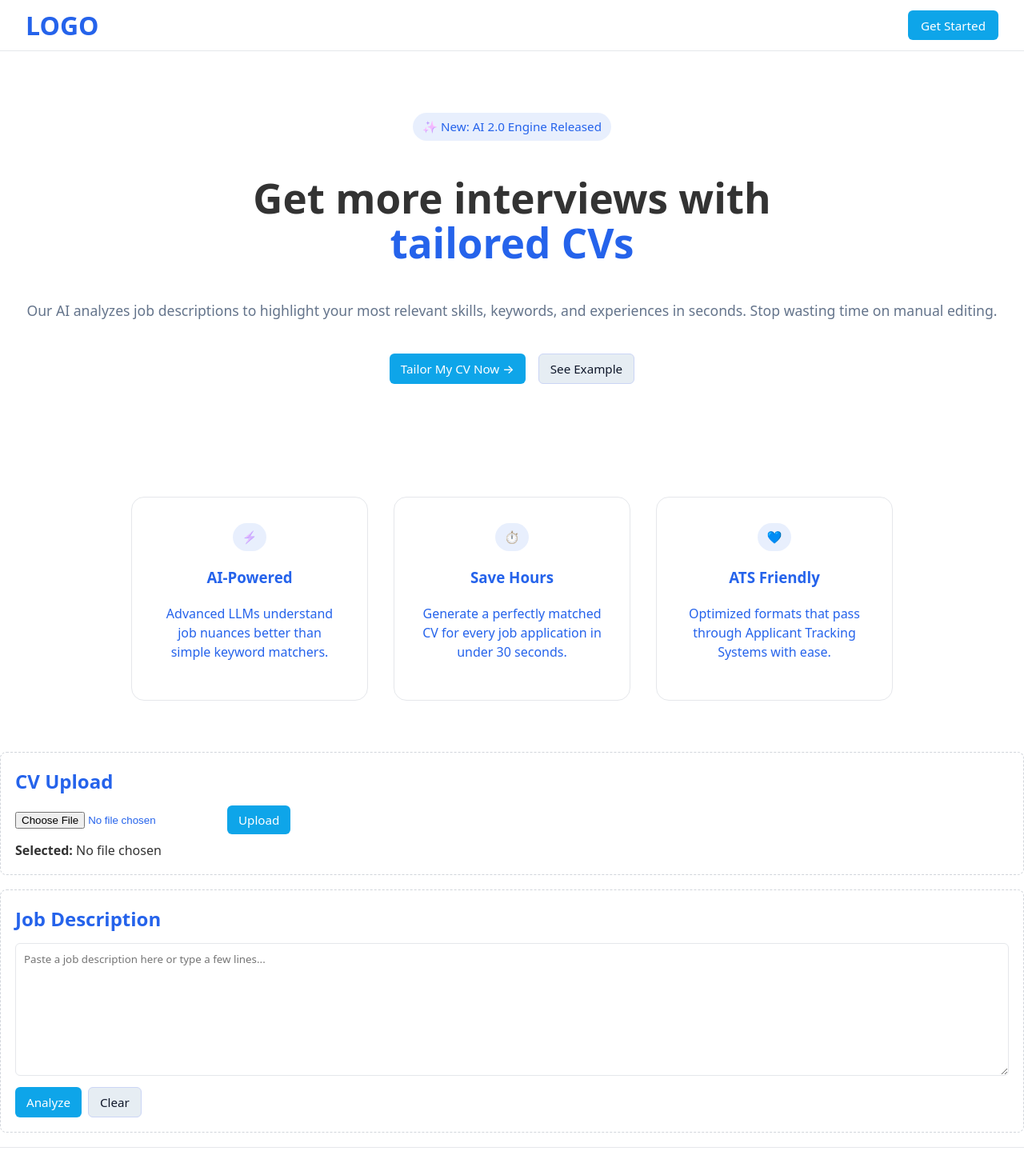
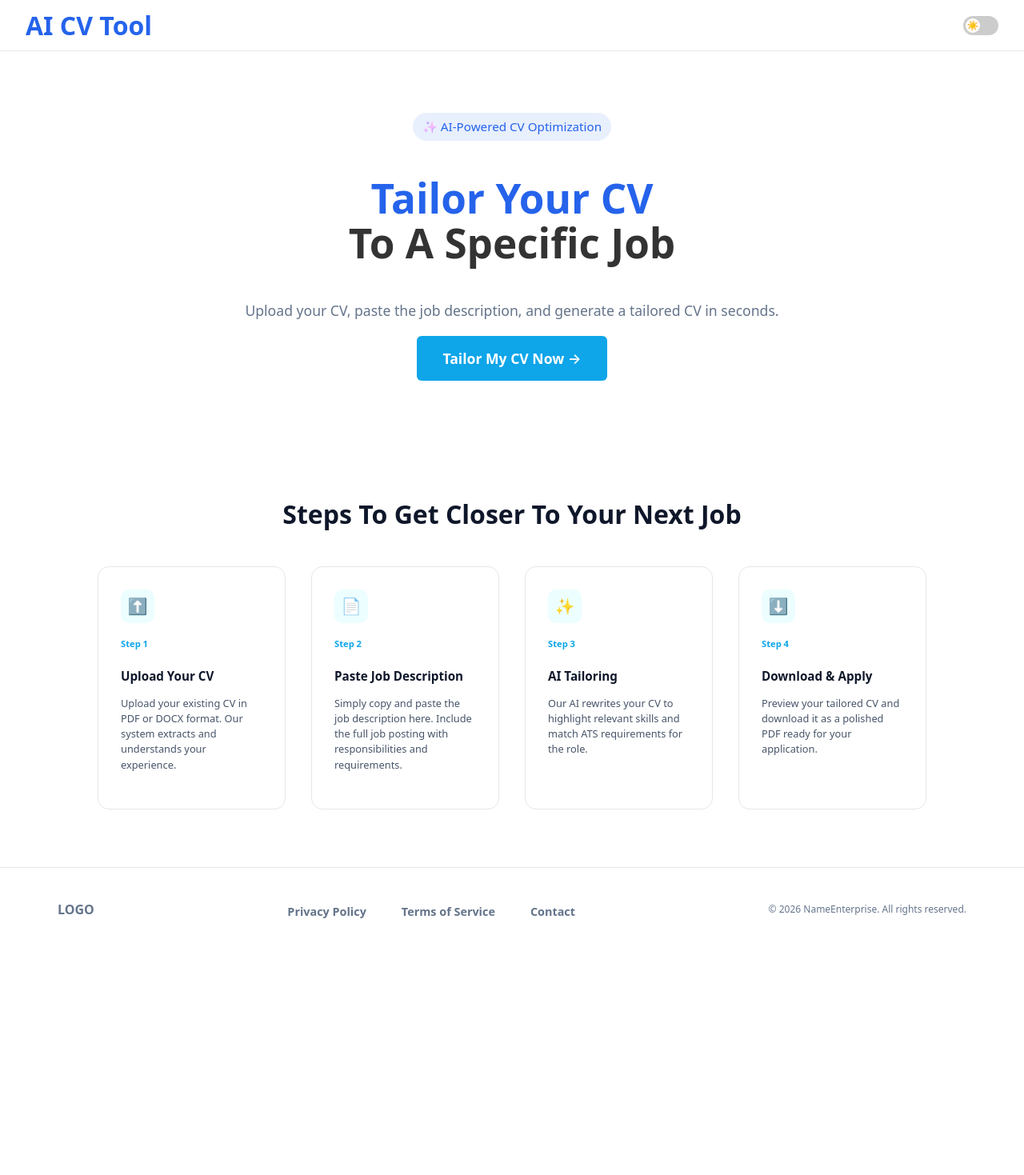
Before and after one commit to kam3ren/Ai-CV-tailoring-tool, a React (Vite) app in the folder ai-cv-frontend/: page /upload in a window 1280 px wide. Shown: the top 1469 px of the page at 80% size. After the commit the page ends 1190 px from the top, so only its background shows below. Built offline with nearby package versions, Linux system fonts and the light colour scheme.

Commit message:
Redesigned landing page, added dark mode, made footer and navbar universal components, removed job description and cv upload from landing page

```diff
--- /dev/null
+++ b/ai-cv-frontend/src/components/Footer.jsx
@@ -0,0 +1,16 @@
+import React from 'react';
+import './components.css';
+
+export default function Footer() {
+    return (
+        <footer className="footer">
+            <div>LOGO</div>
+            <div className="footer-links">
+                <a href="#">Privacy Policy</a>
+                <a href="#">Terms of Service</a>
+                <a href="#">Contact</a>
+            </div>
+            <div className="copyright">© 2026 NameEnterprise. All rights reserved.</div>
+        </footer>
+    );
+}
--- /dev/null
+++ b/ai-cv-frontend/src/components/Navbar.jsx
@@ -0,0 +1,32 @@
+import React, { useState, useEffect } from 'react';
+import './components.css';
+
+export default function Navbar() {
+    const [isDarkMode, setIsDarkMode] = useState(() => {
+        return localStorage.getItem('theme') === 'dark';
+    });
+
+    useEffect(() => {
+        if (isDarkMode) {
+            document.body.classList.add('dark-mode');
+            localStorage.setItem('theme', 'dark');
+        } else {
+            document.body.classList.remove('dark-mode');
+            localStorage.setItem('theme', 'light');
+        }
+    }, [isDarkMode]);
+
+    return (
+        <nav className="navbar">
+            <div className="nav-left">AI CV Tool</div>
+            <div className="nav-right">
+
+                <label className="switch" aria-label="Toggle Dark Mode">
+                    <input type="checkbox" checked={isDarkMode} onChange={() => setIsDarkMode(!isDarkMode)} />
+                    <span className="slider"></span>
+                </label>
+
+            </div>
+        </nav>
+    );
+}
--- a/ai-cv-frontend/src/components/components.css
+++ b/ai-cv-frontend/src/components/components.css
@@ -1,4 +1,4 @@
-/* Shared basic styles for CVUpload and JobDescription components */
+/* Shared basic styles for all (constant) Components */
 .cv-upload, .job-desc {
   border: 1px dashed #d1d5db;
   padding: 18px;
@@ -23,3 +23,255 @@
 .btn { padding: 8px 14px; border-radius: 6px; border: none; cursor: pointer; }
 .btn.primary { background: #0ea5e9; color: white }
 .btn.secondary { background: #e6edf3; color: #0f172a }
+
+
+/* =========================
+   NAVBAR
+========================= */
+
+.navbar {
+    display: flex;
+    align-items: center;
+    justify-content: space-between;
+
+    height: 64px;
+    padding: 0 clamp(1rem, 4vw, 2rem);
+
+    background: white;
+    border-bottom: 1px solid #e5e7eb;
+
+    position: sticky;
+    top: 0;
+    z-index: 50;
+}
+
+.nav-left {
+    font-weight: 600;
+    font-size: var(--text-lg);
+    color: #2563eb;
+}
+
+.nav-right {
+    display: flex;
+    align-items: center;
+    gap: 1.5rem;
+}
+
+.nav-right a {
+    text-decoration: none;
+    color: #64748b;
+    font-size: var(--text-sm);
+    transition: color 0.15s ease;
+}
+
+.nav-right a:hover {
+    color: #2563eb;
+}
+
+.switch {
+    position: relative;
+    display: inline-block;
+    width: 44px;
+    height: 24px;
+}
+
+.switch input {
+    opacity: 0;
+    width: 0;
+    height: 0;
+}
+
+.slider {
+    position: absolute;
+    cursor: pointer;
+    top: 0;
+    left: 0;
+    right: 0;
+    bottom: 0;
+    background-color: #ccc;
+    transition: .4s;
+    border-radius: 24px;
+}
+
+.slider:before {
+    position: absolute;
+    content: "☀️";
+    height: 18px;
+    width: 18px;
+    left: 3px;
+    bottom: 3px;
+    background-color: white;
+    transition: .4s;
+    border-radius: 50%;
+    display: flex;
+    align-items: center;
+    justify-content: center;
+    font-size: 12px;
+}
+
+input:checked + .slider {
+    background-color: #2563eb;
+}
+
+input:focus + .slider {
+    box-shadow: 0 0 1px #2563eb;
+}
+
+input:checked + .slider:before {
+    transform: translateX(20px);
+    content: "🌙";
+}
+
+.nav-right .btn.primary {
+    padding: 0.55rem 1rem;
+    font-size: var(--text-sm);
+}
+
+.navbar {
+    position: sticky;
+    top: 0;
+    z-index: 50;
+}
+
+/* =========================
+   FOOTER
+========================= */
+
+.footer {
+    border-top: 1px solid #e5e7eb;
+    padding: clamp(1.5rem, 4vw, 2.5rem) clamp(2rem, 6vw, 4rem);
+    display: grid;
+    grid-template-columns: auto 1fr auto;
+    align-items: center;
+    color: #64748b;
+}
+
+/* LOGO */
+.footer > div:first-child {
+    padding-left: 0.5rem;
+    font-weight: 600;
+}
+
+/* CENTER LINKS */
+.footer-links {
+    display: flex;
+    justify-content: center;
+    gap: 2.75rem;
+}
+
+.footer-links a {
+    text-decoration: none;
+    color: inherit;
+    font-size: 0.9rem;
+    font-weight: 750;
+    transition: color 0.2s ease;
+}
+
+.footer-links a:hover {
+    color: #334155;
+}
+
+/* COPYRIGHT */
+.copyright {
+    padding-right: 0.5rem;
+    font-size: 0.75rem;
+    white-space: nowrap;
+}
+
+
+/* =========================
+   MOBILE BREAKPOINT
+========================= */
+
+@media (max-width: 768px) {
+    .nav-right a {
+        display: none;
+    }
+
+    .nav-right {
+        gap: 0.75rem;
+    }
+
+    .footer {
+        flex-direction: column;
+        align-items: flex-start;
+    }
+}
+.footer-links {
+    margin-top: 0.25rem;
+}
+
+/* =========================
+   DARK MODE & THEME
+========================= */
+
+/* Default Title Colors (moved from inline styles) */
+.title-part1 { color: #333; }
+.highlight { color: #2563eb; }
+
+body.dark-mode {
+    background-color: #0f172a;
+    color: #f1f5f9;
+}
+
+body.dark-mode .navbar {
+    background-color: #1e293b;
+    border-bottom-color: #334155;
+}
+
+body.dark-mode .nav-left {
+    color: #60a5fa;
+}
+
+body.dark-mode .nav-right a,
+body.dark-mode .nav-link-btn {
+    color: #94a3b8;
+}
+
+body.dark-mode .nav-right a:hover {
+    color: #60a5fa;
+}
+
+body.dark-mode .cv-upload,
+body.dark-mode .job-desc,
+body.dark-mode .feature-card {
+    background-color: #1e293b;
+    border-color: #334155;
+    color: #f1f5f9;
+}
+
+body.dark-mode .upload-meta { color: #cbd5e1; }
+body.dark-mode .preview pre { background-color: #0f172a; color: #e2e8f0; }
+body.dark-mode .job-textarea { background-color: #0f172a; border-color: #334155; color: #f1f5f9; }
+body.dark-mode .kw { background-color: #1e3a8a; color: #bfdbfe; }
+
+body.dark-mode .footer {
+    border-top-color: #334155;
+    color: #94a3b8;
+}
+
+body.dark-mode .title-part1 { color: #f1f5f9; }
+body.dark-mode .highlight { color: #60a5fa; }
+body.dark-mode .subtitle { color: #cbd5e1; }
+body.dark-mode .announcement { background-color: #1e293b; border-color: #334155; color: #cbd5e1; }
+
+body.dark-mode .feature-card h3 {
+    color: #f1f5f9;
+}
+
+body.dark-mode .feature-card p {
+    color: #cbd5e1;
+}
+
+body.dark-mode .feature-icon {
+    background-color: #334155;
+    color: #67e8f9;
+}
+
+body.dark-mode .feature-step {
+    color: #38bdf8;
+}
+
+body.dark-mode .sub-heading {
+    color: #f1f5f9;
+}
--- a/ai-cv-frontend/src/pages/Landing.css
+++ b/ai-cv-frontend/src/pages/Landing.css
@@ -53,59 +53,6 @@ body {
 
 }
 
-/* =========================
-   NAVBAR
-========================= */
-
-.navbar {
-    display: flex;
-    align-items: center;
-    justify-content: space-between;
-
-    height: 64px;
-    padding: 0 clamp(1rem, 4vw, 2rem);
-
-    background: white;
-    border-bottom: 1px solid #e5e7eb;
-
-    position: sticky;
-    top: 0;
-    z-index: 50;
-}
-
-.nav-left {
-    font-weight: 600;
-    font-size: var(--text-lg);
-    color: #2563eb;
-}
-
-.nav-right {
-    display: flex;
-    align-items: center;
-    gap: 1.5rem;
-}
-
-.nav-right a {
-    text-decoration: none;
-    color: #64748b;
-    font-size: var(--text-sm);
-    transition: color 0.15s ease;
-}
-
-.nav-right a:hover {
-    color: #2563eb;
-}
-
-.nav-right .btn.primary {
-    padding: 0.55rem 1rem;
-    font-size: var(--text-sm);
-}
-
-.navbar {
-    position: sticky;
-    top: 0;
-    z-index: 50;
-}
 
 
 /* =========================
@@ -125,11 +72,17 @@ body {
 }
 
 .hero-actions {
-    margin-top: 2.5rem;
+    margin-top: 0.5rem;
     display: flex;
     justify-content: center;
     gap: 1rem;
     flex-wrap: wrap;
+}
+
+.hero-actions .btn {
+    padding: 1rem 2rem;
+    font-size: var(--text-md);
+    font-weight: 600;
 }
 
 .announcement {
@@ -175,26 +128,28 @@ body {
     color: white;
 }
 
-.btn.secondary {
-    background: white;
-    border: 1px solid #cbd5f5;
-    color: #1e3a8a;
-}
-
 /* =========================
    FEATURES GRID
 ========================= */
 
 .features {
+    max-width: 1100px;
+    margin: clamp(3rem, 6vw, 4.5rem) auto;
+    padding: 0 clamp(1rem, 4vw, 2rem);
+}
+
+.features-grid {
     display: grid;
-    grid-template-columns: repeat(
-        auto-fit,
-        minmax(min(260px, 100%), 1fr)
-    );
+    grid-template-columns: repeat(4, 1fr);
     gap: clamp(1.25rem, 4vw, 2rem);
-    max-width: 1000px;
-    margin: clamp(2.5rem, 6vw, 4rem) auto;
-    padding: 0 clamp(1rem, 4vw, 1.5rem);
+}
+
+.sub-heading {
+    text-align: center;
+    margin-bottom: 3rem;
+    font-size: var(--text-lg);
+    font-weight: 700;
+    color: #0f172a;
 }
 
 /* =========================
@@ -202,60 +157,61 @@ body {
 ========================= */
 
 .feature-card {
-    background: white;
+    background: #ffffff;
     border: 1px solid #e5e7eb;
-    border-radius: 16px;
-    padding: 2rem;
-    text-align: center;
+    border-radius: 14px;
+    padding: 1.75rem 1.75rem 2rem;
+    text-align: left; /* 👈 matches screenshot */
     transition: transform 0.2s ease, box-shadow 0.2s ease;
 }
 
 .feature-card:hover {
     transform: translateY(-4px);
-    box-shadow: 0 10px 25px rgba(0, 0, 0, 0.05);
-}
-
-.icon {
-    font-size: 1.5rem;
-    margin-bottom: 1rem;
+    box-shadow: 0 12px 30px rgba(15, 23, 42, 0.06);
 }
 
 /* =========================
-   FOOTER
+   ICON BADGE
 ========================= */
 
-.footer {
-    border-top: 1px solid #e5e7eb;
-    padding: clamp(1.5rem, 4vw, 2rem);
+.feature-icon {
+    width: 42px;
+    height: 42px;
+    border-radius: 10px;
+    background: #ecfeff; /* soft cyan */
+    color: #06b6d4;
     display: flex;
-    flex-wrap: wrap;
-    gap: 1.5rem;
-    justify-content: space-between;
-    color: #64748b;
-    font-size: var(--text-xs);
-}
-
-.footer-links a {
-    margin-right: 1rem;
-    text-decoration: none;
-    color: inherit;
+    align-items: center;
+    justify-content: center;
+    font-size: 1.25rem;
+    margin-bottom: 0.75rem;
 }
 
 /* =========================
-   MOBILE BREAKPOINT
+   STEP LABEL
 ========================= */
 
-@media (max-width: 768px) {
-    .nav-right a {
-        display: none;
-    }
+.feature-step {
+    display: inline-block;
+    font-size: 0.7rem;
+    font-weight: 600;
+    color: #0ea5e9;
+    margin-bottom: 0.35rem;
+}
 
-    .nav-right {
-        gap: 0.75rem;
-    }
+/* =========================
+   TEXT
+========================= */
 
-    .footer {
-        flex-direction: column;
-        align-items: flex-start;
-    }
+.feature-card h3 {
+    font-size: 0.95rem;
+    font-weight: 600;
+    color: #0f172a;
+    margin-bottom: 0.5rem;
 }
+
+.feature-card p {
+    font-size: 0.8rem;
+    line-height: 1.5;
+    color: #475569;
+}
--- a/ai-cv-frontend/src/pages/Landing.jsx
+++ b/ai-cv-frontend/src/pages/Landing.jsx
@@ -1,6 +1,8 @@
 import "./landing.css";
-import CVUpload from "../components/CVUpload";
-import JobDescription from "../components/JobDescription";
+import Navbar from "../components/Navbar";
+import Footer from "../components/Footer";
+//import CVUpload from "../components/CVUpload";
+//import JobDescription from "../components/JobDescription";
 
 
 export default function Landing() {
@@ -11,53 +13,34 @@ export default function Landing() {
                 <Features />
 
                 <main className="content">
-                    <div className="split">
+                    {/* <div className="split">
                         <CVUpload />
                         <JobDescription />
-                    </div>
+                    </div> */}
                 </main>
             <Footer />
         </div>
     );
 }
 
-
-function Navbar() {
-    return (
-        <header className="navbar">
-            <div className="nav-left">LOGO</div>
-
-            <nav className="nav-right"> {/*Commented out as not sure if we need it. - Satwik. */}
-                {/* <a href="#">Pricing</a>
-                <a href="#">Templates</a>
-                <a href="#">Log in</a>*/}
-                <button className="btn primary">Get Started</button>
-            </nav>
-        </header>
-    );
-}
-
-
-
+//NEED TO MAKE CHANGES HERE TO THE TITLE
 function Hero() {
     return (
         <section className="hero">
 
             <div className="announcement">
-                <span className="announcement-text"><span className="emoji">✨</span> New: AI 2.0 Engine Released</span>
+                <span className="announcement-text"><span className="emoji">✨</span> AI-Powered CV Optimization</span>
             </div>
 
-            <h1 className="title-part1" style={{ color: '#333' }}>Get more interviews with
+            <h1 className="highlight">Tailor Your CV
                 <br />
-                <span className="highlight" style={{ color: '#2563eb' }}>tailored CVs</span>
+                <span className="title-part1">To A Specific Job</span>
             </h1>
             <p className="subtitle">
-                Our AI analyzes job descriptions to highlight your most relevant skills,
-                keywords, and experiences in seconds. Stop wasting time on manual editing.
+                Upload your CV, paste the job description, and generate a tailored CV in seconds.
             </p>
             <div className="hero-actions">
                 <button className="btn primary">Tailor My CV Now →</button>
-                <button className="btn secondary">See Example</button>
             </div>
         </section>
     );
@@ -67,36 +50,45 @@ function Hero() {
 function Features() {
     return (
         <section className="features">
-            <div className="feature-card">
-                <div className="announcement"> <div className="emoji">⚡</div></div>
-                <h3>AI-Powered</h3>
-                <p>Advanced LLMs understand job nuances better than simple keyword matchers.</p>
-            </div>
-            <div className="feature-card">
-                <div className="announcement"> <div className="emoji">⏱️</div></div>
-                <h3>Save Hours</h3>
-                <p>Generate a perfectly matched CV for every job application in under 30 seconds.</p>
-            </div>
-            <div className="feature-card">
-                <div className="announcement"> <div className="emoji">❤️</div></div>
-                <h3>ATS Friendly</h3>
-                <p>Optimized formats that pass through Applicant Tracking Systems with ease.</p>
+            <h1 className="sub-heading">Steps To Get Closer To Your Next Job</h1>
+            <div className="features-grid">
+                <div className="feature-card">
+                    <div className="feature-icon">⬆️</div>
+                    <span className="feature-step">Step 1</span>
+                    <h3>Upload Your CV</h3>
+                    <p>
+                        Upload your existing CV in PDF or DOCX format. Our system extracts and understands your experience.
+                    </p>
+                </div>
+
+                <div className="feature-card">
+                    <div className="feature-icon">📄</div>
+                    <span className="feature-step">Step 2</span>
+                    <h3>Paste Job Description</h3>
+                    <p>
+                        Simply copy and paste the job description here. Include the full job posting with responsibilities
+                        and requirements.
+                    </p>
+                </div>
+
+                <div className="feature-card">
+                    <div className="feature-icon">✨</div>
+                    <span className="feature-step">Step 3</span>
+                    <h3>AI Tailoring</h3>
+                    <p>
+                        Our AI rewrites your CV to highlight relevant skills and match ATS requirements for the role.
+                    </p>
+                </div>
+
+                <div className="feature-card">
+                    <div className="feature-icon">⬇️</div>
+                    <span className="feature-step">Step 4</span>
+                    <h3>Download & Apply</h3>
+                    <p>
+                        Preview your tailored CV and download it as a polished PDF ready for your application.
+                    </p>
+                </div>
             </div>
         </section>
     );
 }
-
-
-function Footer() {
-    return (
-        <footer className="footer">
-            <div>LOGO</div>
-            <div className="footer-links">
-                <a href="#">Privacy Policy</a>
-                <a href="#">Terms of Service</a>
-                <a href="#">Contact Us</a>
-            </div>
-            <div className="copyright">© 2026 NameEnterprise. All rights reserved.</div>
-        </footer>
-    );
-}
```
